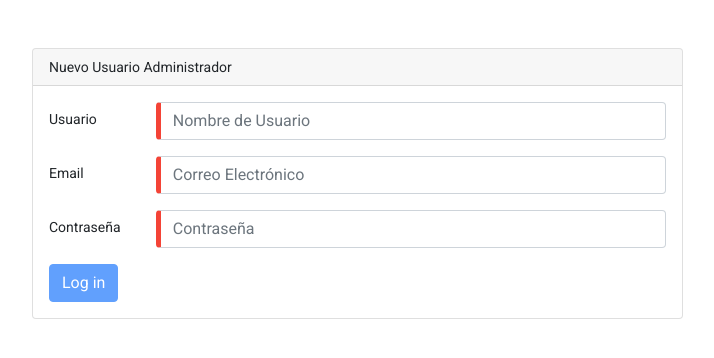
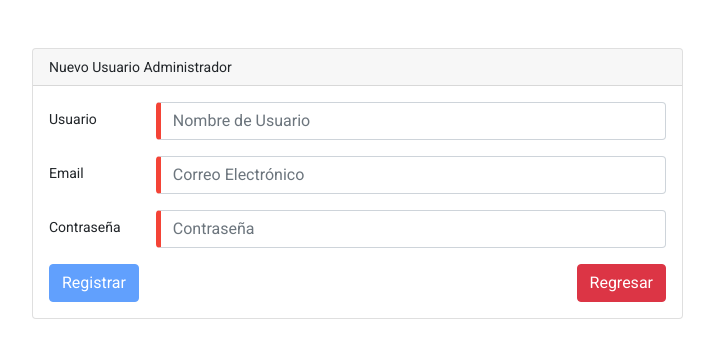
Before and after one commit to CristianX/PanelAdminRubQ, an Angular app: page /create in a window 1280 px wide. Shown: the top 358 px of the page, without its empty margins (329-1043 px from the left). Built offline with nearby package versions, Linux system fonts and the light colour scheme.

Commit message:
Añadiendo funcionalidad completa de registro de nuevos usarios administradores

```diff
--- a/src/app/components/create-users/create-users.component.html
+++ b/src/app/components/create-users/create-users.component.html
@@ -30,7 +30,14 @@
                             <input type="password" class="form-control" placeholder="Contraseña" formControlName="password" id="password" required>
                         </div>
                     </div>
-                    <button type="submit" class="btn btn-primary" [disabled]="!createForm.valid">Log in</button>
+                    <div class="row">
+                        <div class="col">
+                            <button type="submit" class="btn btn-primary" [disabled]="!createForm.valid">Registrar</button>
+                        </div>
+                        <div class="col" style="text-align: end;">
+                            <button class="btn btn-danger" (click)="goDashboard()">Regresar</button>
+                        </div>
+                    </div>
                 </form>
             </div>
 
--- a/src/app/components/create-users/create-users.component.ts
+++ b/src/app/components/create-users/create-users.component.ts
@@ -49,4 +49,8 @@ export class CreateUsersComponent implements OnInit {
 
   // }
 
+  goDashboard() {
+    this.router.navigate(['dashboard']);
+  }
+
 }
```
